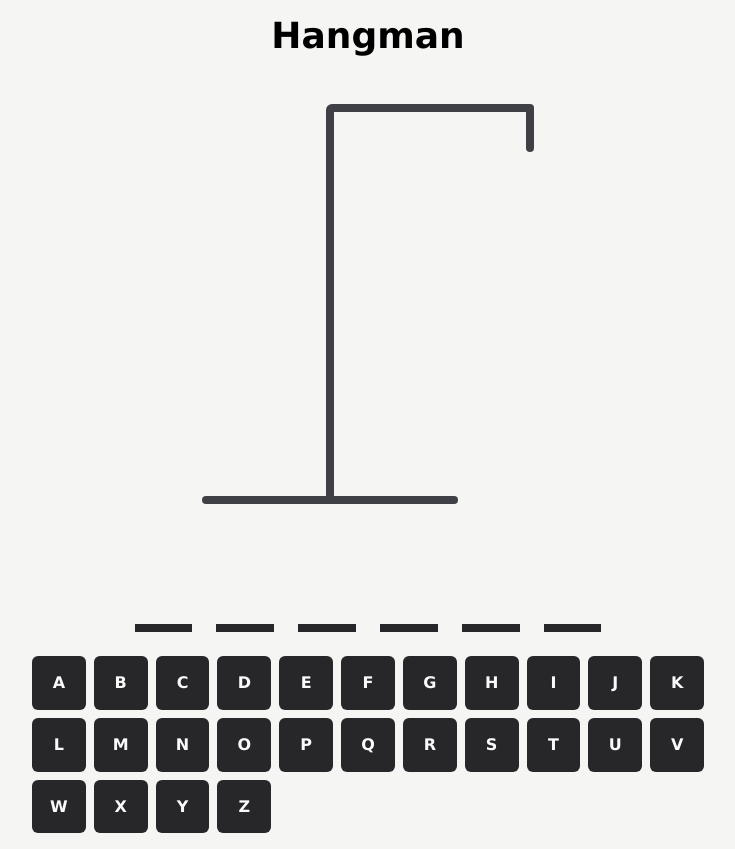
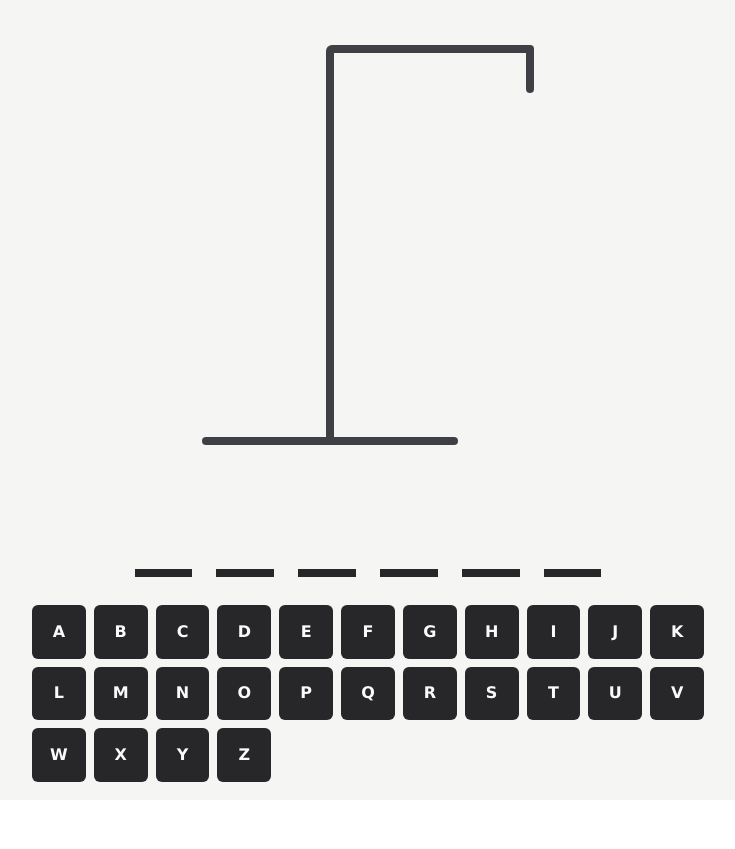
Before and after one commit to Dunkelhaiser/Hangem, a React (Vite) app: page / in a window 1280 px wide. Shown: the whole page, without its empty margins (272-1007 px from the left). After the commit the page ends 800 px from the top, so only its background shows below. Built offline with nearby package versions, Linux system fonts and the light colour scheme.

Commit message:
Added base functionality

```diff
--- a/src/features/Hangman.tsx
+++ b/src/features/Hangman.tsx
@@ -33,7 +33,6 @@
 
     return (
         <>
-            <h1 className="text-center text-4xl font-bold">Hangman</h1>
             <div className="flex justify-center gap-2">
                 <span>{haveLost && "You loose"}</span>
                 <span>{haveWon && "You won"}</span>
```
